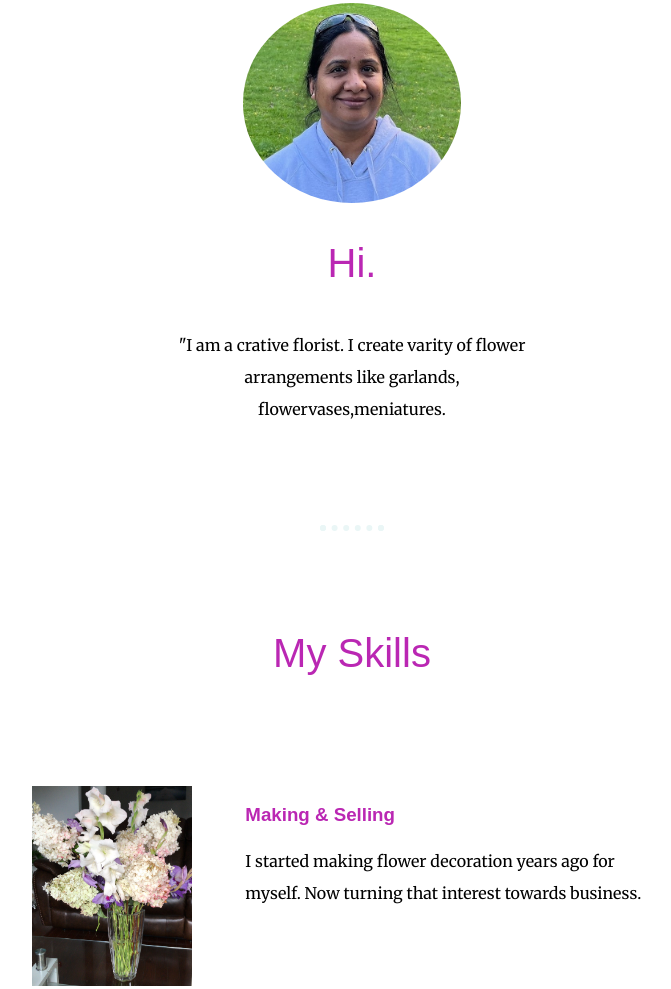
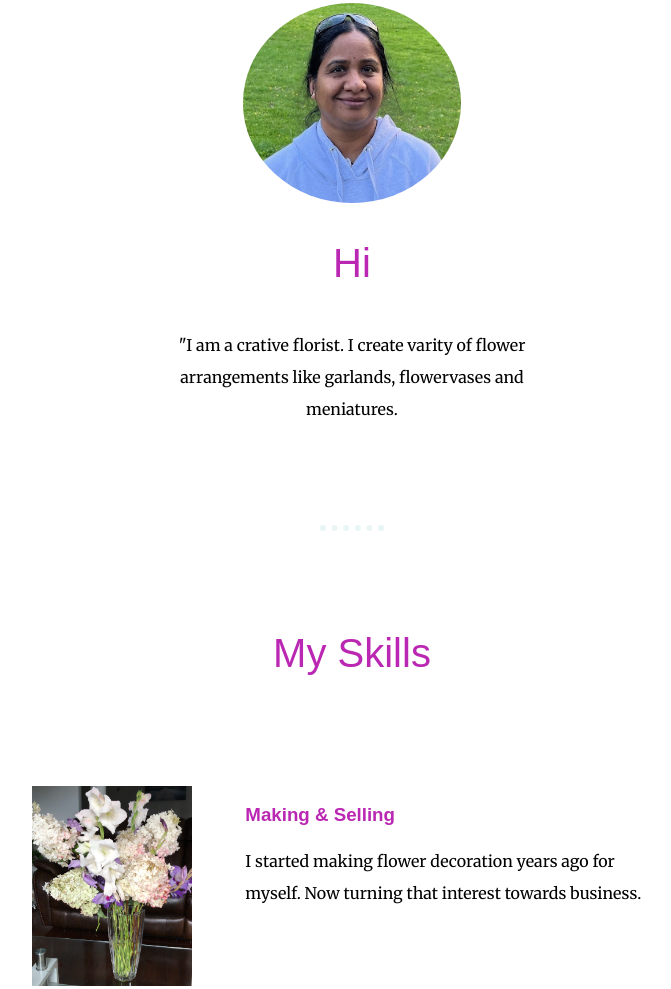
Before and after one commit to SechiKurra/capstone2, a plain HTML site: page index.html in a window 1280 px wide. Shown: the part 704-1693 px from the top of the page, without its empty margins (288-959 px from the left). Drawn offline with Linux system fonts and the light colour scheme.

Commit message:
index.html

```diff
--- a/index.html
+++ b/index.html
@@ -26,8 +26,8 @@
     <div class="middle-container">
         <div class="profile">
             <img class="image" src="./images/Sirisha.JPG" height="200px" alt="Sirisha-profile-img">
-            <h2>Hi.</h2>
-            <p class="intro"> "I am a crative florist. I create varity of flower arrangements like garlands, flowervases,meniatures.</p>
+            <h2>Hi</h2>
+            <p class="intro"> "I am a crative florist. I create varity of flower arrangements like garlands, flowervases and meniatures.</p>
 
         </div>
         <hr>
@@ -57,7 +57,7 @@
                 <h2>Get In Touch</h2>
                 <h3> If you love gardening as much as I do.</h3>
                 <p class="contact-message">
-                    Love gardening as much as I do? Let's talk varity of plants and nature.We can do flower arrangements while taling gardening!</p>
+                    Love gardening as much as I do? Let's talk varity of plants and nature.We can do flower arrangements while talking gardening!</p>
                 <a class="btn" href="mailto:ilove@gradening.com">CONTACT ME</a>
             </div>
         </div>
```
